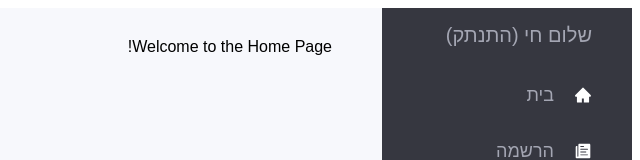
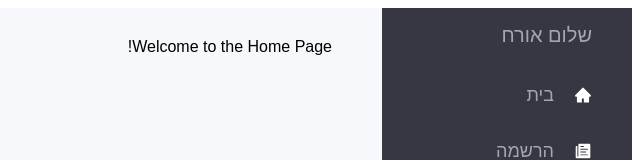
Before and after one commit to vaitz/Intern_management_system_front, a React (Create React App) app in the folder reactfirst/: page / in a window 1280 px wide. Shown: the top 160 px of the page, without its empty margins (640-1280 px from the left). Built offline with nearby package versions, Linux system fonts and the light colour scheme.

Commit message:
change to guest

```diff
--- a/reactfirst/src/components/side_panel/side_panel.js
+++ b/reactfirst/src/components/side_panel/side_panel.js
@@ -27,7 +27,7 @@ function SidePanel({userType}) {
                 <nav className={sidebar ? 'nav-menu active' : 'nav-menu'}>
                     <ul className='nav-menu-items' onClick={showSidebar}>
                         <Name>
-                            שלום חי (התנתק)
+                            שלום אורח
                         </Name>
                         {SidebarData[userType].map((item, index) => {
                             return (
```
